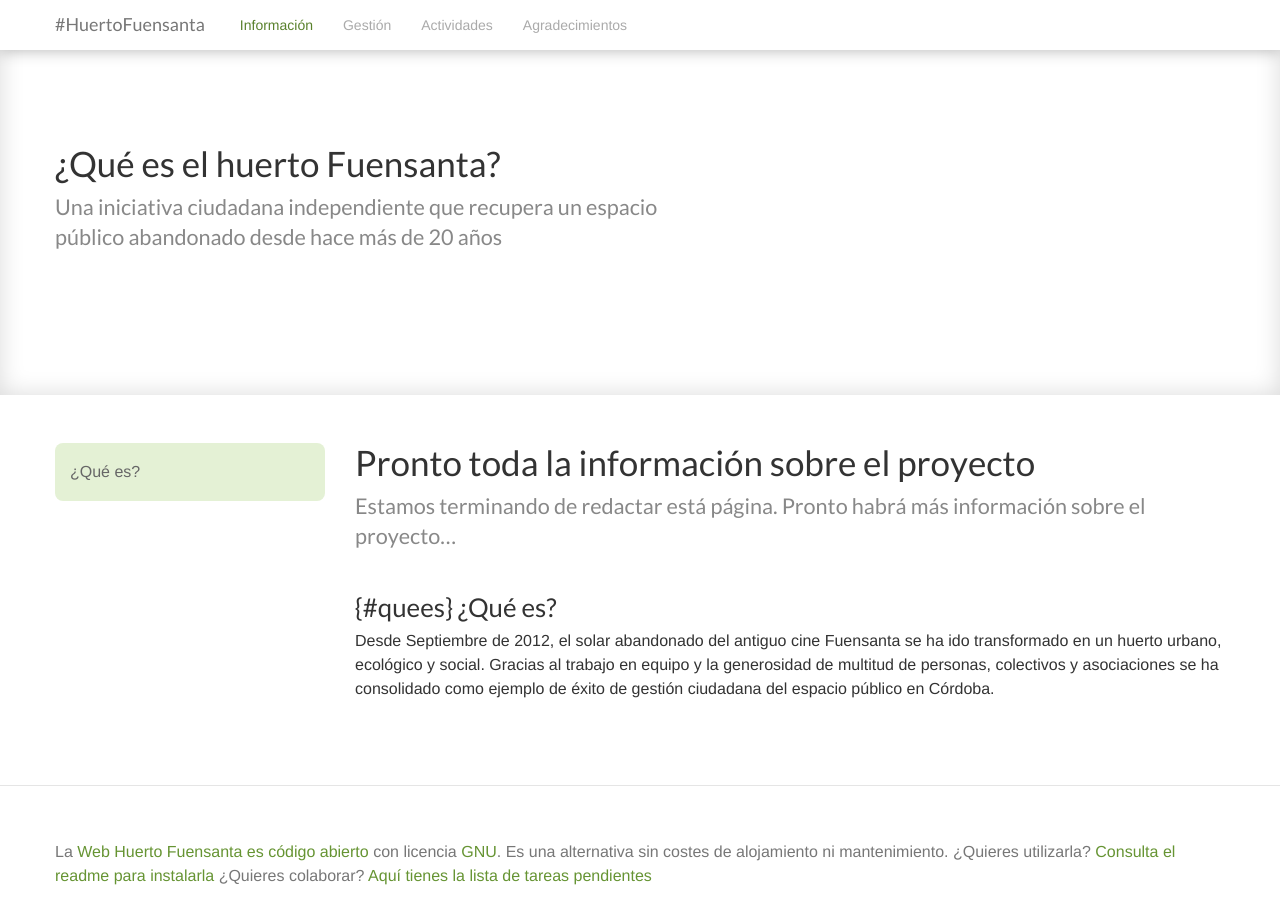
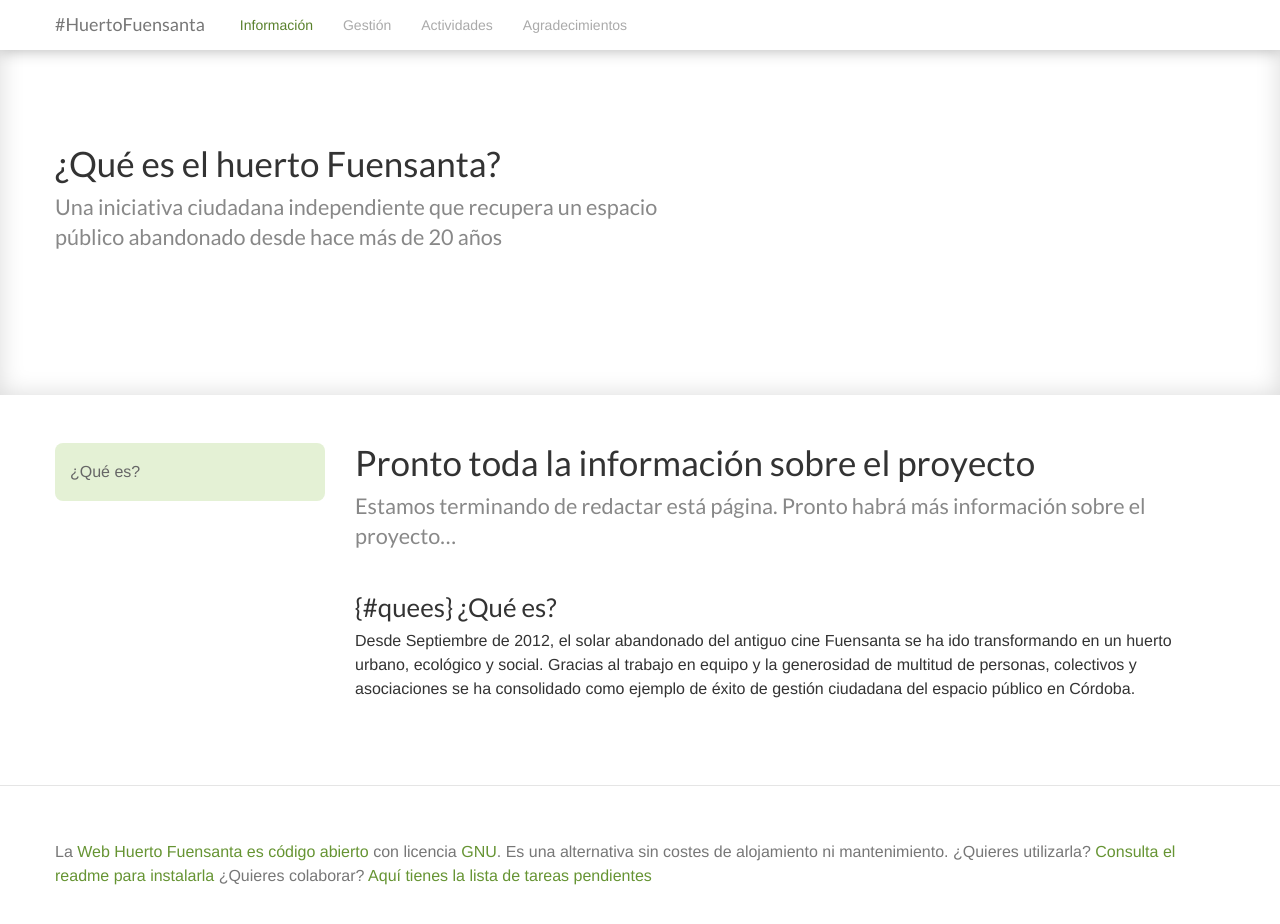
Before and after one commit to colaborativa/huertofuensanta.colaborativa.eu, a Jekyll site: the page built from 1_informacion.md, in a window 1280 px wide and 966 px high. Shown: the top 924 px of the window. Built offline with Jekyll 4.4.1, drawn with Linux system fonts in a browser that asks for light colours; nearby versions of some CDN libraries; comment, search, counter and statistics services are not loaded.

Commit message:
Changes in ortography and grammar of texts

```diff
--- a/1_informacion.md
+++ b/1_informacion.md
@@ -14,8 +14,8 @@
 
 contenido:
   funciona:
-    header: "Un huerto urbano, ecologico y social"
-    content: "Desde Septiembre de 2012, el solar abandonado del antiguo cine Fuensanta se ha ido transformado en un huerto urbano, ecológico y social. Gracias al trabajo en equipo y la generosidad de multitud de personas, colectivos y asociaciones se ha consolidado como ejemplo de éxito de gestión ciudadana del espacio público en Córdoba."
+    header: "Un huerto urbano, ecológico y social"
+    content: "Desde Septiembre de 2012, el solar abandonado del antiguo cine Fuensanta se ha ido transformando en un huerto urbano, ecológico y social. Gracias al trabajo en equipo y la generosidad de multitud de personas, colectivos y asociaciones se ha consolidado como ejemplo de éxito de gestión ciudadana del espacio público en Córdoba."
   participar:
     header: "¿Cómo participar?"
     content: "El huerto Fuensanta es **abierto, gratuito y colectivo**. Está situado en el antiguo solar del Cine Fuensanta en la Calle Hernando de Magallanes del barrio de la Fuensanta, Córdoba. Para participar suscríbete a la lista de correo y envíanos un correo presentándote. ¡Bienvenido/a!"
@@ -26,4 +26,4 @@
 ---
 ### {#quees} ¿Qué es?
 
-Desde Septiembre de 2012, el solar abandonado del antiguo cine Fuensanta se ha ido transformado en un huerto urbano, ecológico y social. Gracias al trabajo en equipo y la generosidad de multitud de personas, colectivos y asociaciones se ha consolidado como ejemplo de éxito de gestión ciudadana del espacio público en Córdoba.
+Desde Septiembre de 2012, el solar abandonado del antiguo cine Fuensanta se ha ido transformando en un huerto urbano, ecológico y social. Gracias al trabajo en equipo y la generosidad de multitud de personas, colectivos y asociaciones se ha consolidado como ejemplo de éxito de gestión ciudadana del espacio público en Córdoba.
```
Also changed, not shown: 0_index.md (+1 -1 lines), 2_gestion.md (+2 -2 lines), 3_actividades.md (+1 -1 lines), 4_agradecimientos.md (+2 -2 lines).
